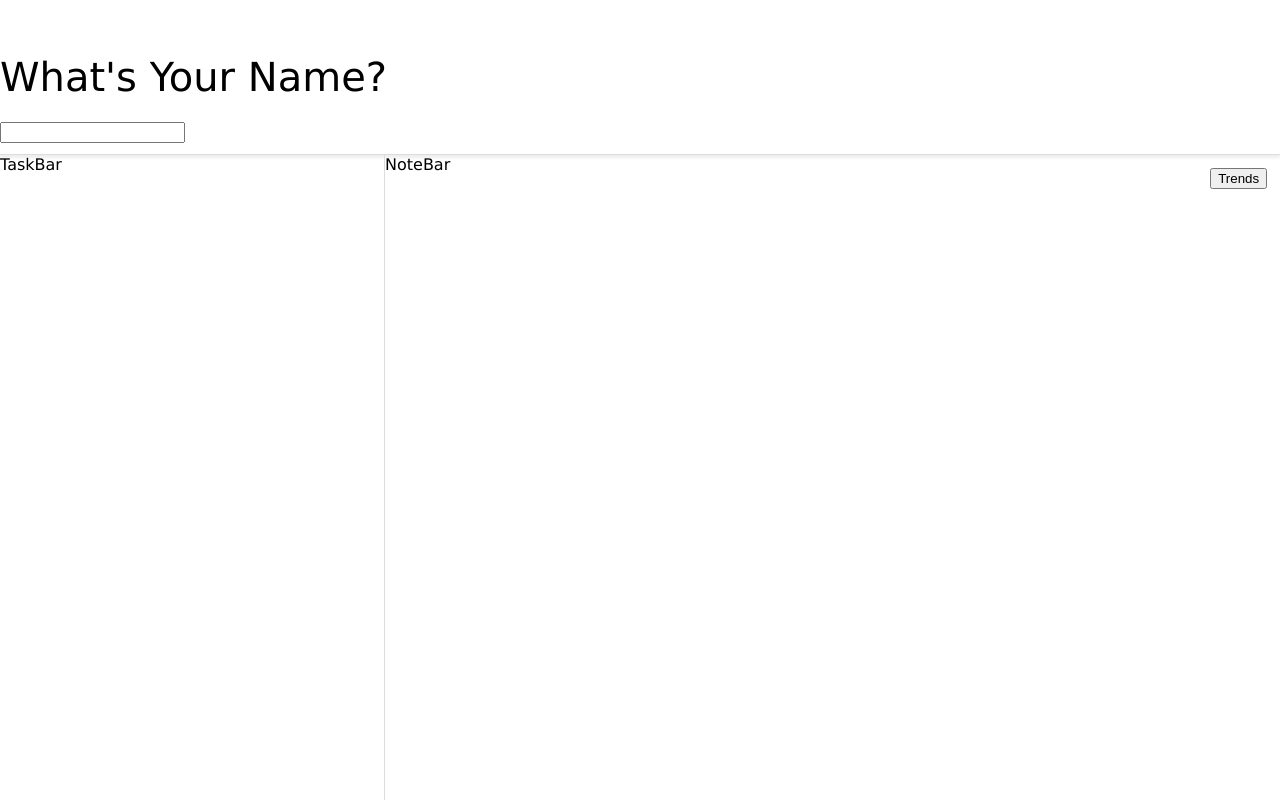
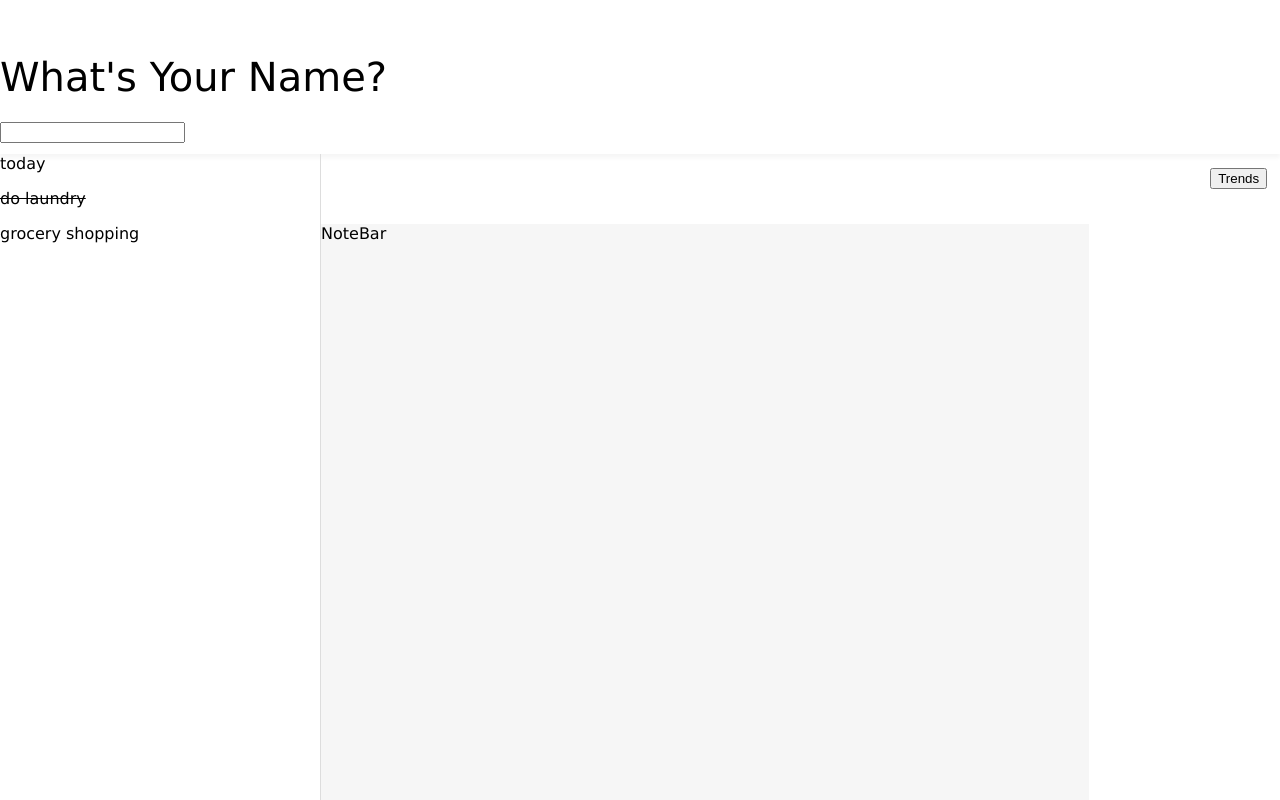
Before and after one commit to bsitenga/HomeNote, a React (Create React App) app in the folder homenote/: page / in a window 1280 px wide. Shown: the top 800 px of the page. Built offline with nearby package versions, Linux system fonts and the light colour scheme.

Commit message:
created state for task list

```diff
--- a/homenote/src/components/InfoBar.css
+++ b/homenote/src/components/InfoBar.css
@@ -1,9 +1,8 @@
 .InfoBar {
 	padding-bottom: 1vh;
-	border-bottom: 1px solid #ddd;
-	-webkit-box-shadow: 0px 3px 3px #eee;
-	-moz-box-shadow: 0px 3px 3px #eee;
-	box-shadow: 0px 3px 3px #eee;
+	-webkit-box-shadow: 0px 4px 4px #f6f6f6;
+	-moz-box-shadow: 0px 4px 4px #f6f6f6;
+	box-shadow: 0px 4px 4px #f6f6f6;
 }
 
 .fadeIn {
--- a/homenote/src/components/NoteBar.css
+++ b/homenote/src/components/NoteBar.css
@@ -1,5 +1,6 @@
 .NoteBar {
     display: inline-block;
-    width: 55vw;
+    width: 60vw;
     height: 99vh;
+    background-color: #f6f6f6;
 }
--- a/homenote/src/components/TaskBar.css
+++ b/homenote/src/components/TaskBar.css
@@ -1,6 +1,10 @@
 .TaskBar {
     display: inline-block;
-    width: 30vw;
+    width: 25vw;
     border-right: 1px solid #ddd;
     height: 99vh;
 }
+
+.complete {
+    text-decoration: line-through;
+}
--- a/homenote/src/components/TaskBar.js
+++ b/homenote/src/components/TaskBar.js
@@ -1,11 +1,22 @@
-import React from 'react';
+import React, { useState } from 'react';
 import './TaskBar.css';
 
 function TaskBar() {
 
+    const [taskDay, setTaskDay] = new useState("today");
+    const [tasks, setTasks] = new useState([["do laundry", "complete"], ["grocery shopping", "incomplete"]]);
+    console.log("test");
+
   return (
     <div className="TaskBar">
-      TaskBar
+      <div className = "day">
+        {taskDay}
+      </div>
+      <div className = "tasks">
+        {tasks.map((task, index) => (
+<p className = {task[1]}>{task[0]}</p>
+        ))}
+      </div>
     </div>
   );
 }
```
